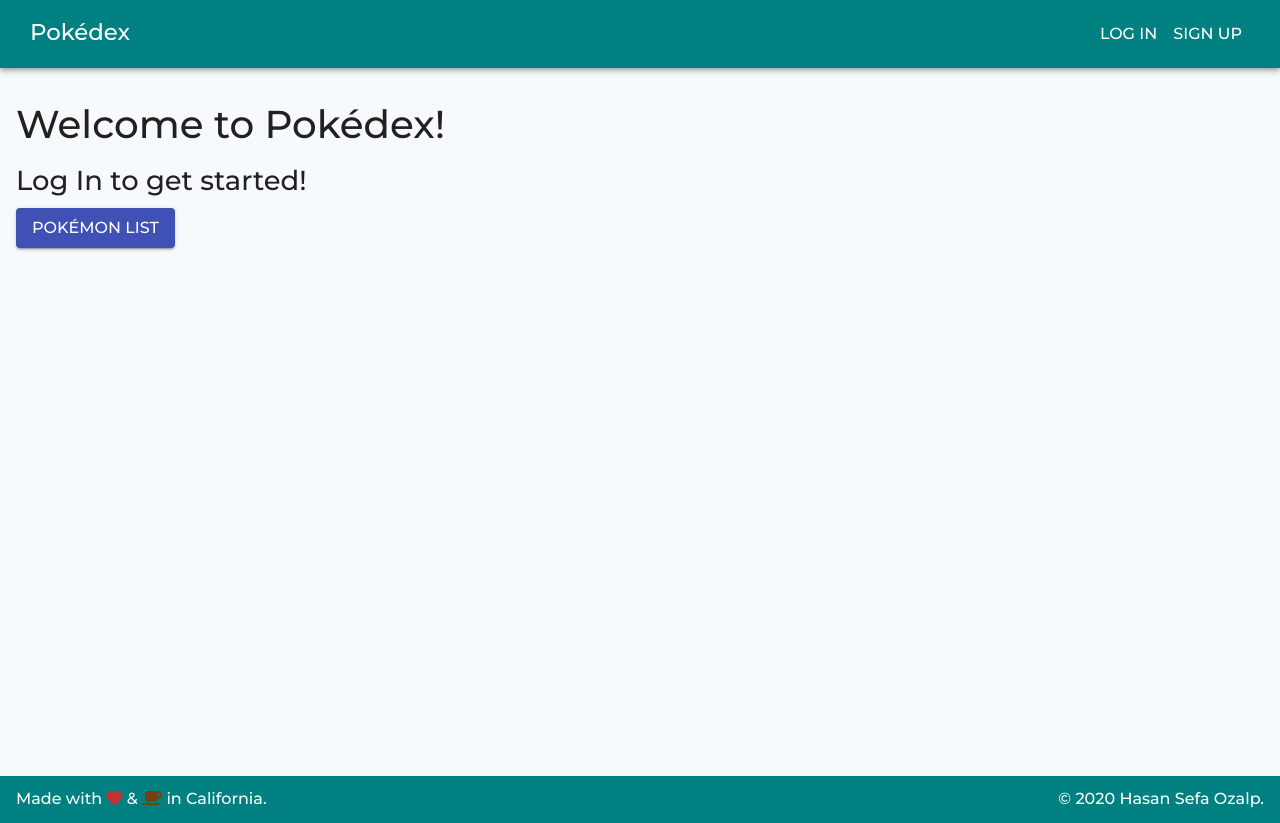
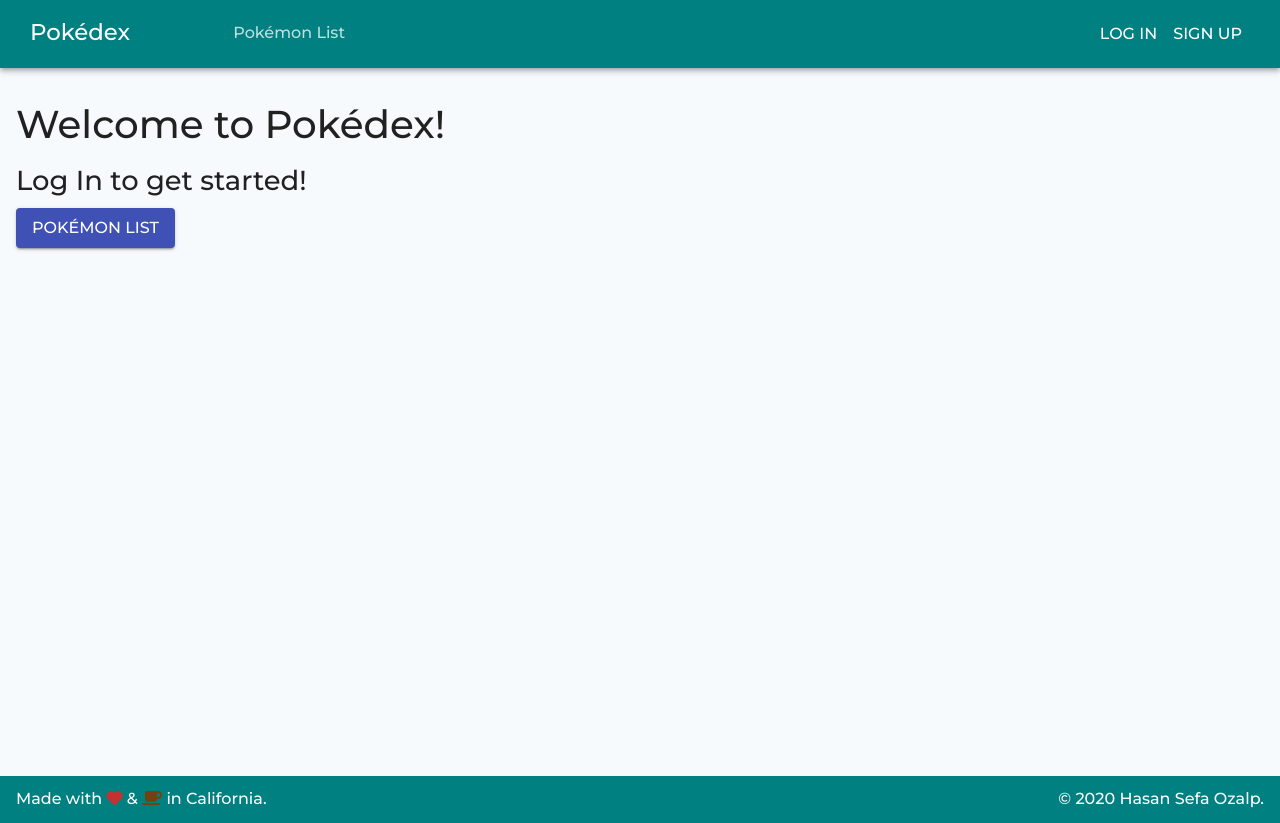
Before and after one commit to Nases/pokedex, a Next.js app in the folder client/: page / in a window 1280 px wide. Built offline with nearby package versions, Linux system fonts and the light colour scheme; no server answers.

Commit message:
pokemon list added to navbar

```diff
--- a/client/assets/css/main.css
+++ b/client/assets/css/main.css
@@ -22,6 +22,10 @@
   cursor: pointer
 }
 
+.cursor-not-allowed {
+  cursor: not-allowed
+}
+
 .underline-on-hover:hover {
   text-decoration: underline
 }
@@ -42,7 +46,22 @@
   width: 100%;
 }
 
+.h-full {
+  height: 100%;
+}
+
 .text-left	{ text-align: left; }
 .text-center	{ text-align: center; }
 .text-right	{ text-align: right; }
 .text-justify	{ text-align: justify; }
+.align-baseline	{vertical-align: baseline;}
+.align-top	{vertical-align: top;}
+.align-middle	{vertical-align: middle;}
+.align-bottom	{vertical-align: bottom;}
+.align-text-top	{vertical-align: text-top;}
+.align-text-bottom	{vertical-align: text-bottom;}
+.opacity-0	{opacity: 0;}
+.opacity-25	{opacity: 0.25;}
+.opacity-50	{opacity: 0.5;}
+.opacity-75	{opacity: 0.75;}
+.opacity-100	{opacity: 1;}
--- a/client/components/Header/Header.js
+++ b/client/components/Header/Header.js
@@ -6,6 +6,8 @@
 import LayoutIndent from '../Layout/LayoutIndent'
 import Grid from '@material-ui/core/Grid'
 import { useUser, useDispatchUser } from '../../contexts/UserProvider/UserProvider'
+import Tooltip from '@material-ui/core/Tooltip'
+
 
 
 const useStyles = makeStyles((theme) => ({
@@ -28,21 +30,37 @@
     <AppBar position="static" className={classes.appBar}>
       <LayoutIndent>
         <Grid container>
-          <Grid item xs={6}>
+          <Grid item xs={2}>
             <div className='cursor-pointer'>
               <Link href="/">
                 <Typography variant="h6">
                   <a>
                     Pokédex
-                    </a>
+                  </a>
                 </Typography>
               </Link>
             </div>
           </Grid>
+          <Grid item xs={4}>
+            <Tooltip title={isAuth ? '' : 'Log In to see Pokémon List'} placement="bottom-start">
+              <div className={`${isAuth ? 'cursor-pointer' : 'cursor-not-allowed  opacity-75'} pt-2`}>
+                <Link href={isAuth ? '/pokemons' : ''}>
+                  <Typography variant="p">
+                    <a>
+                      Pokémon List
+                  </a>
+                  </Typography>
+                </Link>
+              </div>
+            </Tooltip>
+          </Grid>
           <Grid item xs={6}>
             <Typography align='right'>
               {
-                isAuth ? user.data.email
+                isAuth ?
+                  <span>
+                    {user.data.email}
+                  </span>
                   :
                   <>
                     <Link href="/login">
@@ -53,7 +71,6 @@
                     </Link>
                   </>
               }
-
             </Typography>
           </Grid>
         </Grid>
--- a/client/components/Pokemon/Pokemon.js
+++ b/client/components/Pokemon/Pokemon.js
@@ -6,7 +6,6 @@
 import CardActionArea from '@material-ui/core/CardActionArea'
 import CardActions from '@material-ui/core/CardActions'
 import CardContent from '@material-ui/core/CardContent'
-import CardMedia from '@material-ui/core/CardMedia'
 import Typography from '@material-ui/core/Typography'
 import IconButton from '@material-ui/core/IconButton'
 import { NotificationManager } from 'react-notifications'
--- a/client/pages/_app.js
+++ b/client/pages/_app.js
@@ -29,7 +29,6 @@
     <UserProvider>
       <GetUserData>
         <Head>
-          <title>My page</title>
           <meta name="viewport" content="minimum-scale=1, initial-scale=1, width=device-width" />
         </Head>
         <ThemeProvider theme={theme}>
```
